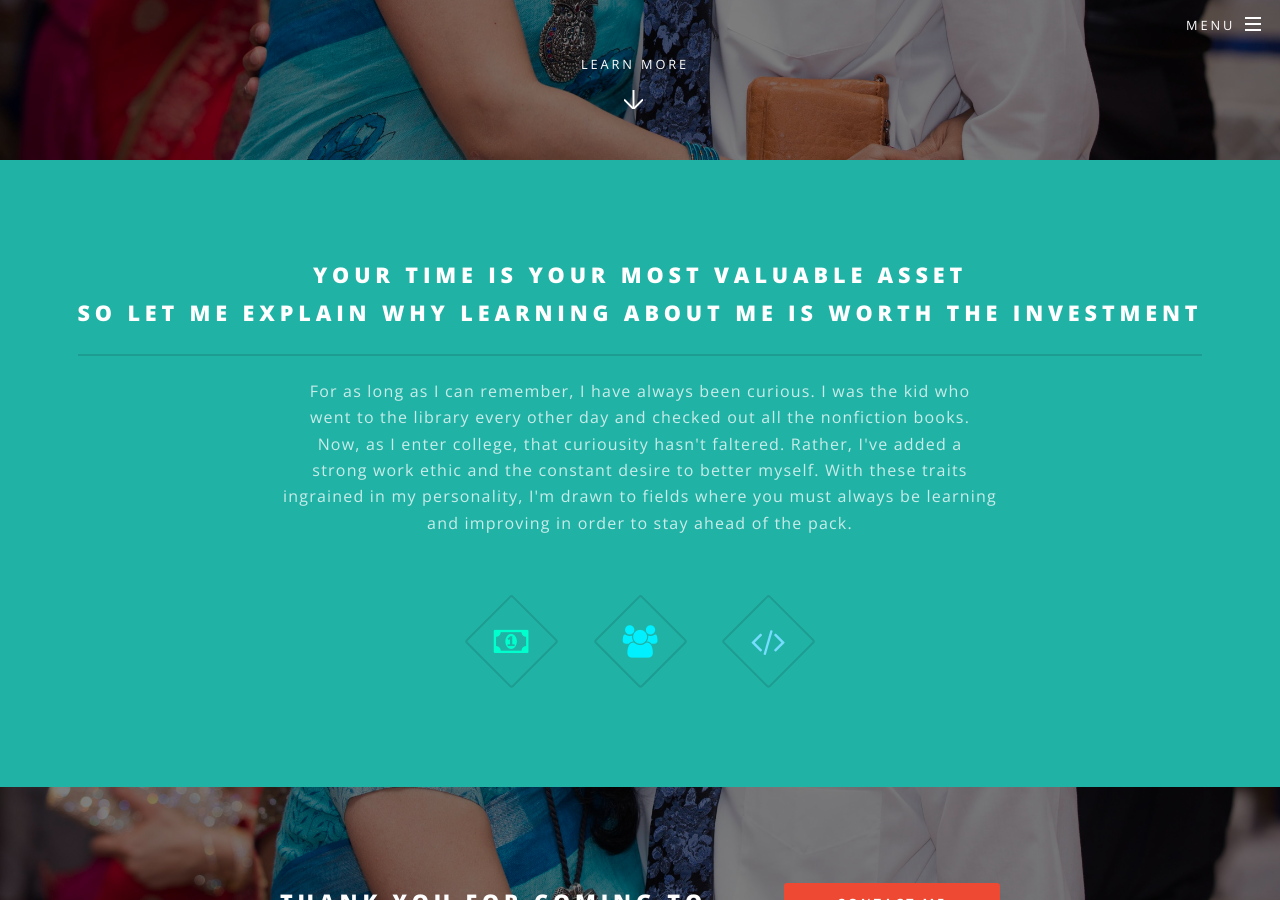
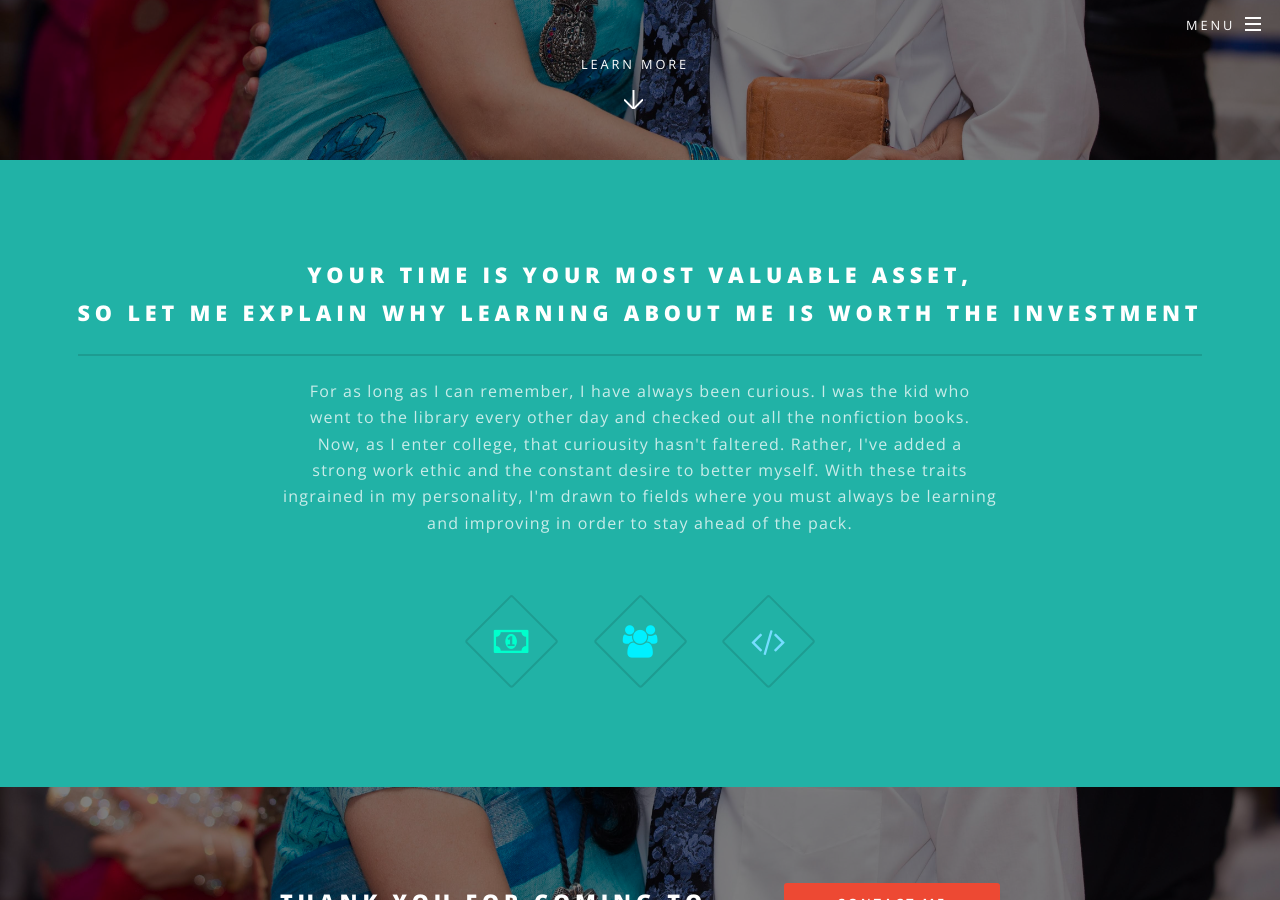
Before and after one commit to shreyas00023/mywebsite, a Jekyll site: the page built from index.html, in a window 1280 px wide and 900 px high, scrolled down 740 px. Built offline with Jekyll 4.4.1, drawn with Linux system fonts in a browser that asks for light colours.

```diff
--- a/index.html
+++ b/index.html
@@ -14,7 +14,7 @@ layout: landing
 					<section id="one" class="wrapper style1 special">
 						<div class="inner">
 							<header class="major">
-								<h2>Your time is your most valuable asset<br/>
+								<h2>Your time is your most valuable asset, <br/>
 								So let me explain why learning about me is worth the investment</h2>
 								<p>For as long as I can remember, I have always been curious. I was the kid who<br/>
 								went to the library every other day and checked out all the nonfiction books.<br/>
```
